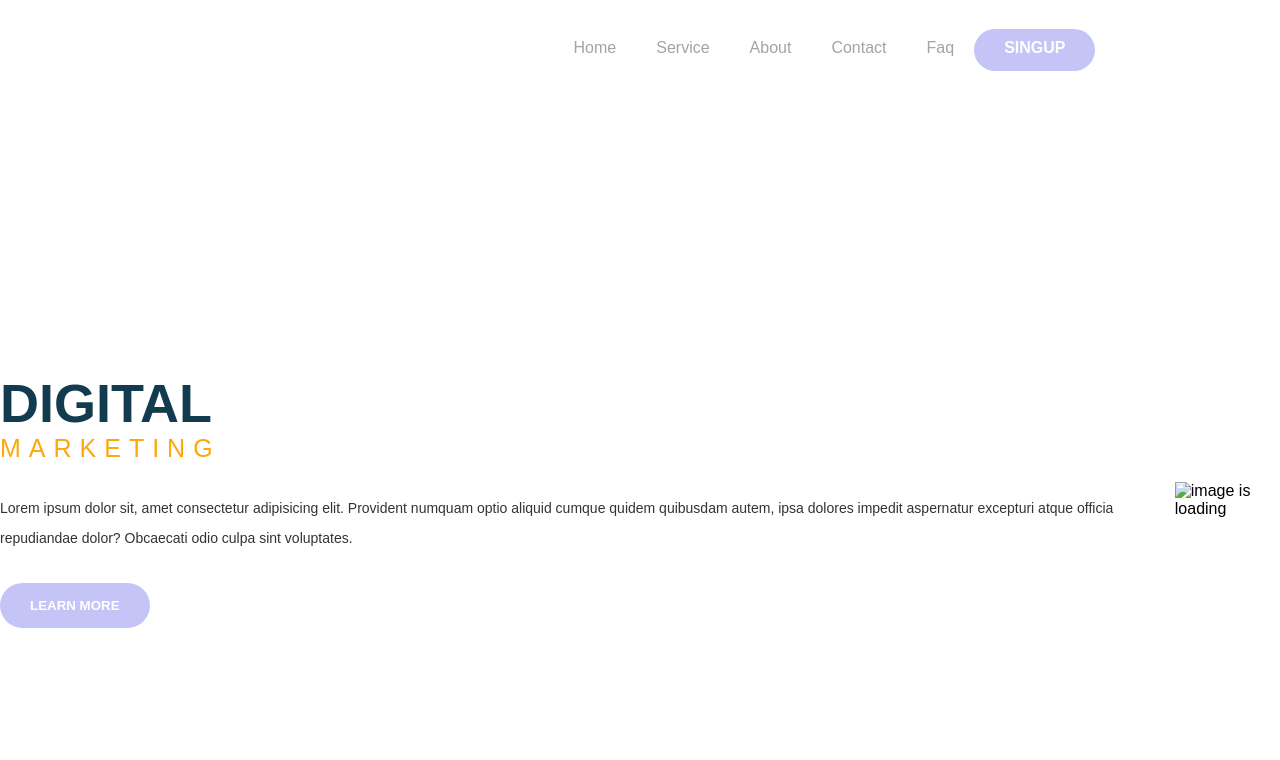
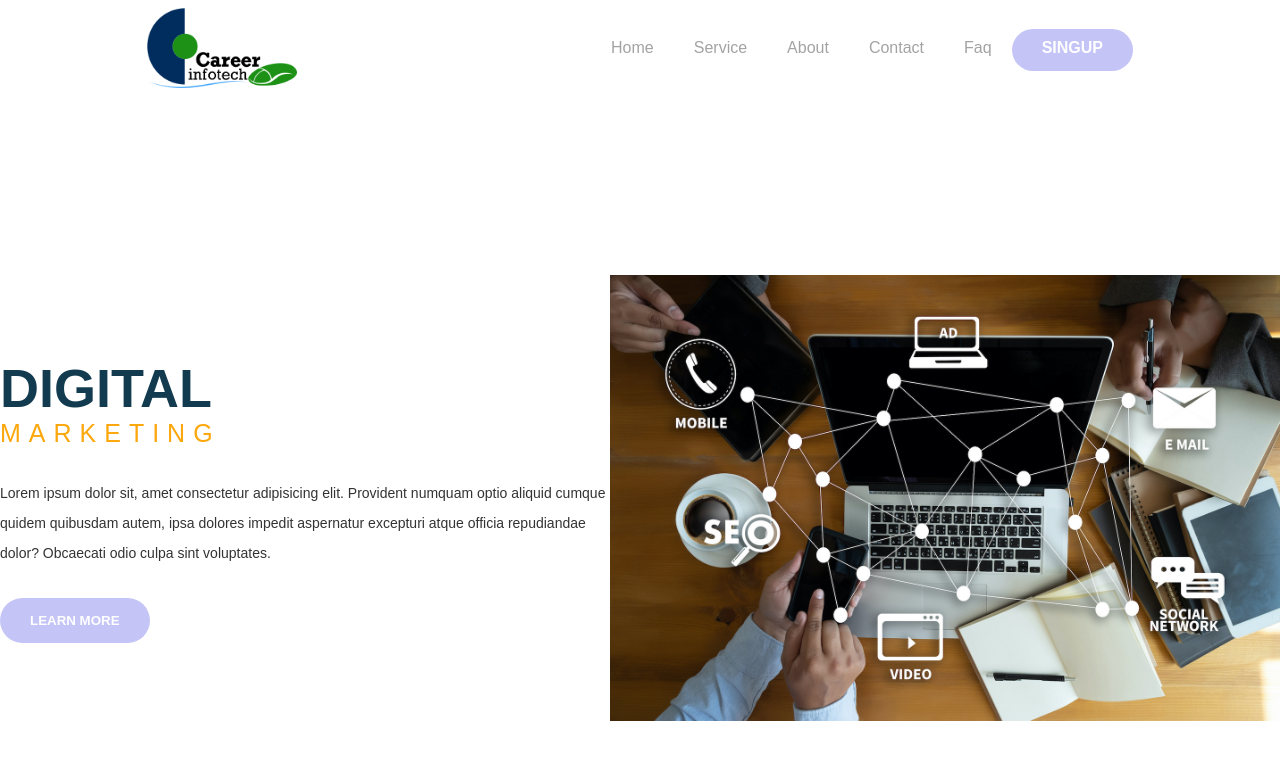
Before and after one commit to Farhapythondevloper/webpage1, a plain HTML site: page index.html in a window 1280 px wide. Drawn offline with Linux system fonts and the light colour scheme; the site is published under a folder, as on GitHub Pages, so addresses that start at the root find nothing.

Commit message:
add files

```diff
--- a/index.html
+++ b/index.html
@@ -5,12 +5,12 @@
     <meta http-equiv="X-UA-Compatible" content="IE=edge" />
     <meta name="viewport" content="width=device-width, initial-scale=1.0" />
     <title>Webpage one</title>
-    <link rel="stylesheet" href="CSS3/webpage1.css" />
+    <link rel="stylesheet" href="webpage1.css" />
   </head>
   <body>
     <header>
       <div class="logo">
-        <img src="/IMAGES/career logo.png" alt="" />
+        <img src="career logo.png" alt="" />
       </div>
       <nav>
 
@@ -39,7 +39,7 @@
       </div>
       <div class="content-right">
         <img
-          src="/IMAGES/digital-marketingg.jpeg"
+          src="digital-marketingg.jpeg"
           alt="image is loading"
           class="hero-img"
         />
```
Also changed, not shown: career logo.png (renamed from IMAGES/career logo.png), career_logo.jpg (renamed from IMAGES/career_logo.jpg), digital-marketingg.jpeg (renamed from IMAGES/digital-marketingg.jpeg), webpage1.css (renamed from CSS3/webpage1.css).
